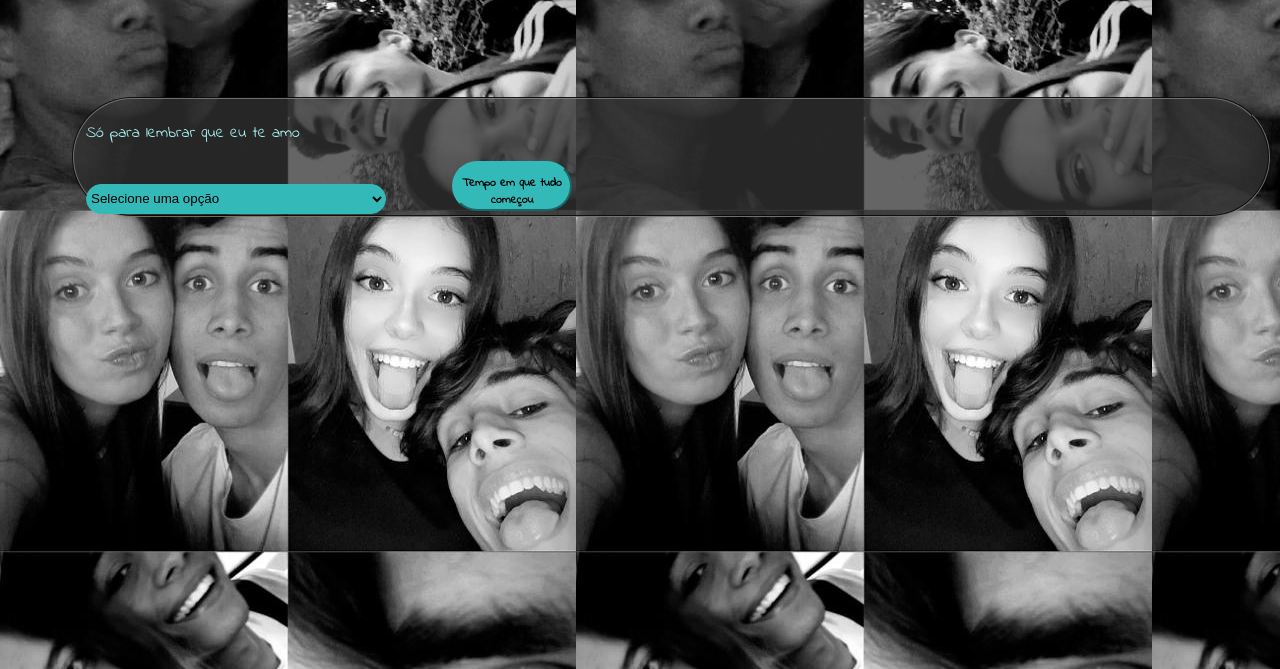
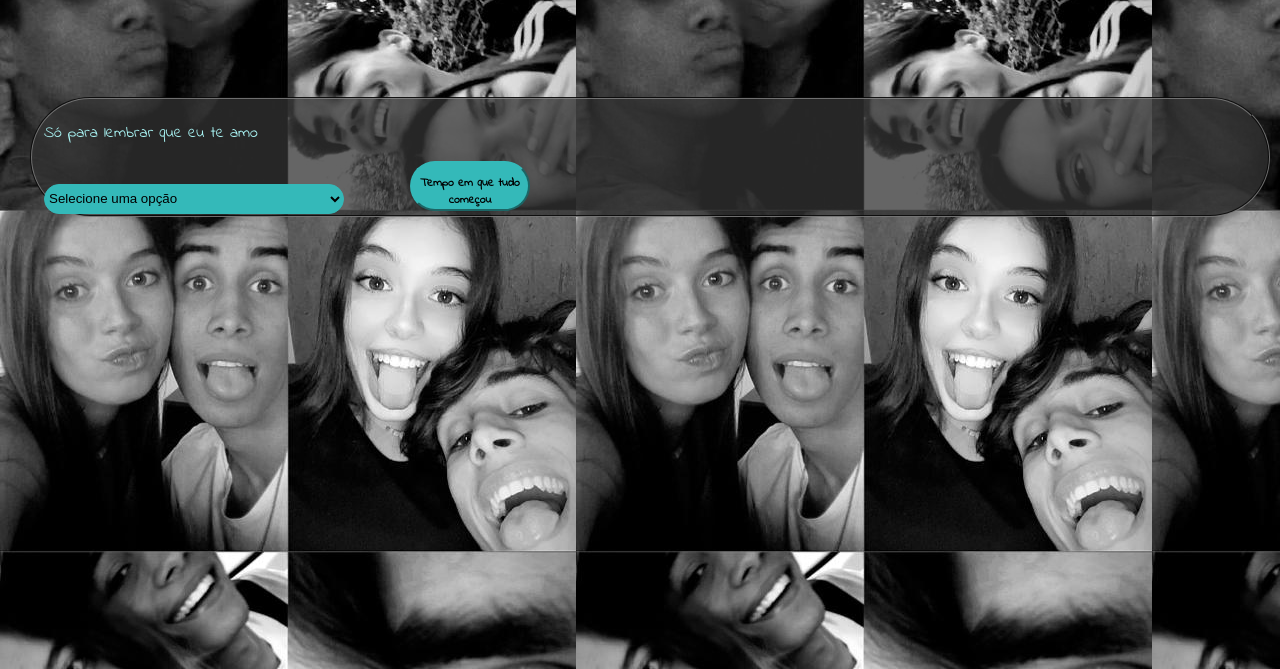
Before and after one commit to caioarq22/caioarq22.github.io, a plain HTML site: page index.html in a window 1280 px wide. Shown: the part 131-800 px from the top of the page. Drawn offline with Linux system fonts and the light colour scheme.

Commit message:
Update pagina.css

```diff
--- a/pagina.css
+++ b/pagina.css
@@ -6,7 +6,7 @@ html{
 body{
     align-items: center;
     align-self: center;
-    margin-left:50px;
+    margin-left:5px;
 }
 
 body h1{
@@ -24,6 +24,7 @@ body fieldset{
     color: rgb(170, 245, 245);
     margin-bottom: 120px;
     height: 100px;
+    margin-left:5px;
 }
 
 #tit{
```
